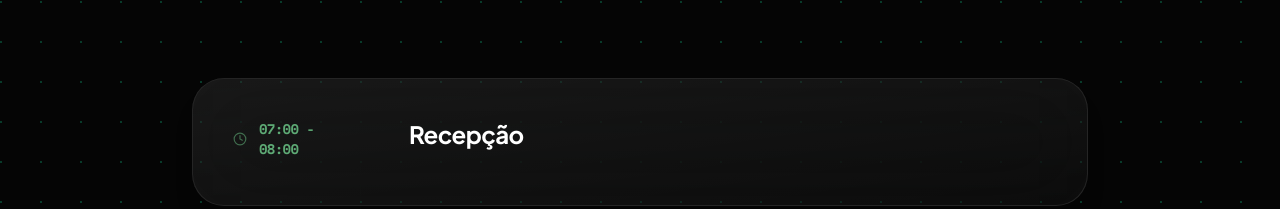
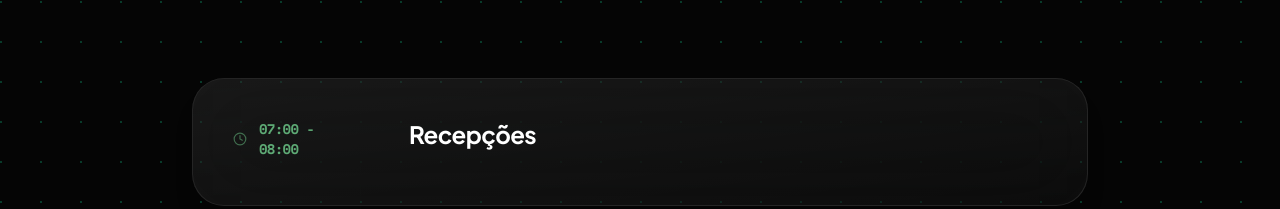
Before and after one commit to paulabassi/cbcm-site, a React (Vite) app: page / in a window 1280 px wide. Shown: the part 10414-10623 px from the top of the page. Built offline with nearby package versions, Linux system fonts and the light colour scheme; a web font is replaced by a local one.

Commit message:
Update conteudo.ts

```diff
--- a/src/conteudo.ts
+++ b/src/conteudo.ts
@@ -14,7 +14,7 @@ export const conteudoOriginal = {
         { time: '14:00 - 16:30', activity: 'Minicurso: Avaliação Motora: o teste MABC em foco', details: 'Prof. Dr. Lúcio Fernandes Ferreira (UFAM)' },
       ],
       day1: [
-        { time: '07:00 - 08:00', activity: 'Recepção' },
+        { time: '07:00 - 08:00', activity: 'Recepções' },
         { time: '08:00 - 09:00', activity: 'Abertura do Evento', details: 'Profa. Dra. Andrea M. Freudenheim (EEFE-USP)\n"Relação entre o Laboratório de Comportamento Motor (LACOM) e o Congresso Brasileiro de Comportamento Motor"' },
         { time: '09:00 - 10:00', activity: 'Palestra de Abertura', details: 'Prof. Dr. Mark Latash (Pennsylvania State University)\n"Processes that do not affect task performance"\nModeradora: Profa. Paula Fávaro Polastri Zago (UNESP-Bauru)' },
         { time: '10:00 - 10:30', activity: 'Coffee-Break' },
```
